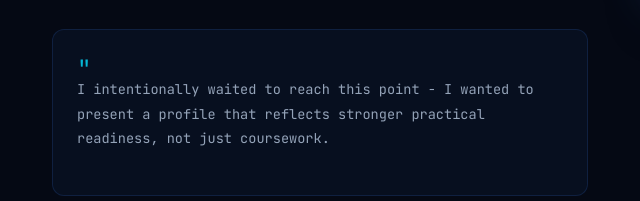
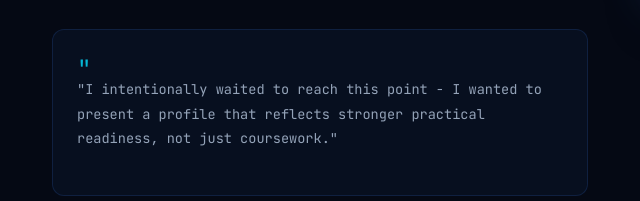
Before and after one commit to pefa2020/percyflores-portfolio, a plain HTML site: page index.html in a window 1280 px wide. Shown: the part 1877-2078 px from the top of the page, 22-662 px from the left. Drawn offline with Linux system fonts and the light colour scheme.

Commit message:
Update index.html

```diff
--- a/index.html
+++ b/index.html
@@ -210,8 +210,8 @@
             <div class="about-highlight reveal reveal-delay-4">
               <blockquote>
                 <p>
-                I intentionally waited to reach this point - I wanted to present a profile that reflects stronger
-                practical readiness, not just coursework.
+                "I intentionally waited to reach this point - I wanted to present a profile that reflects stronger
+                practical readiness, not just coursework."
                 </p>
               </blockquote>
             </div>
```
